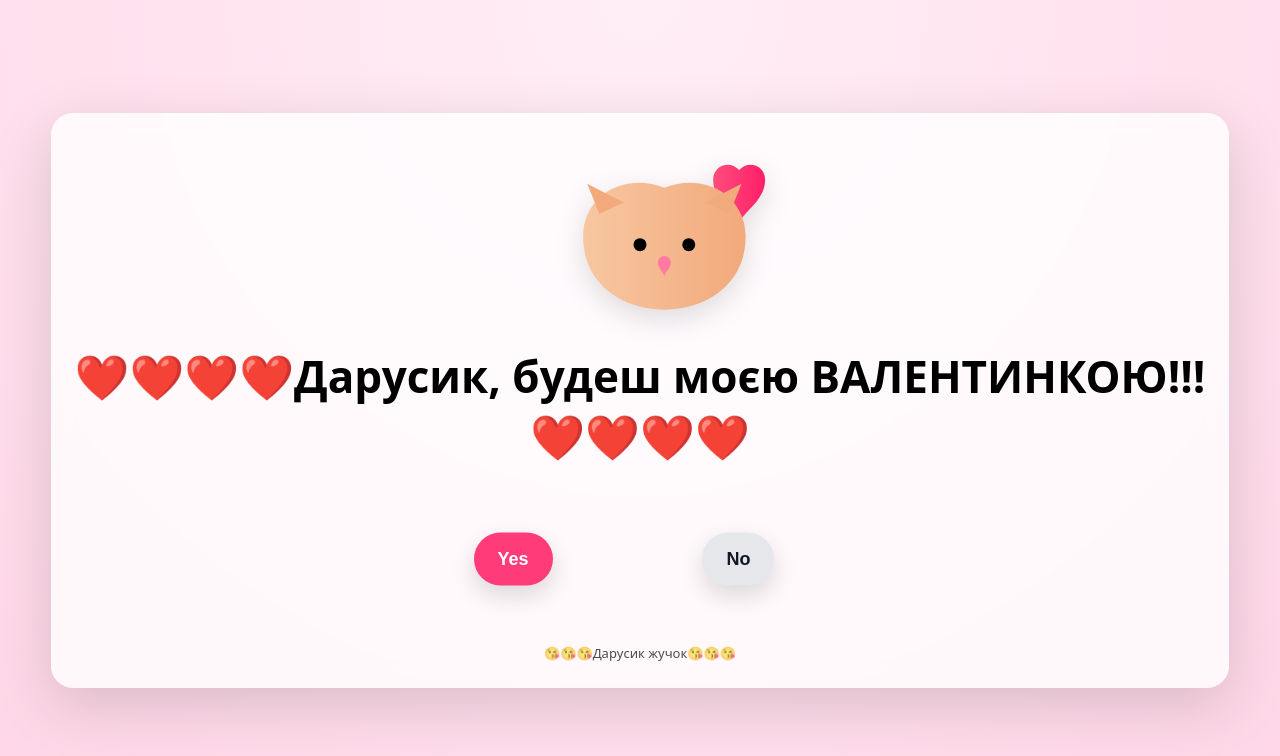
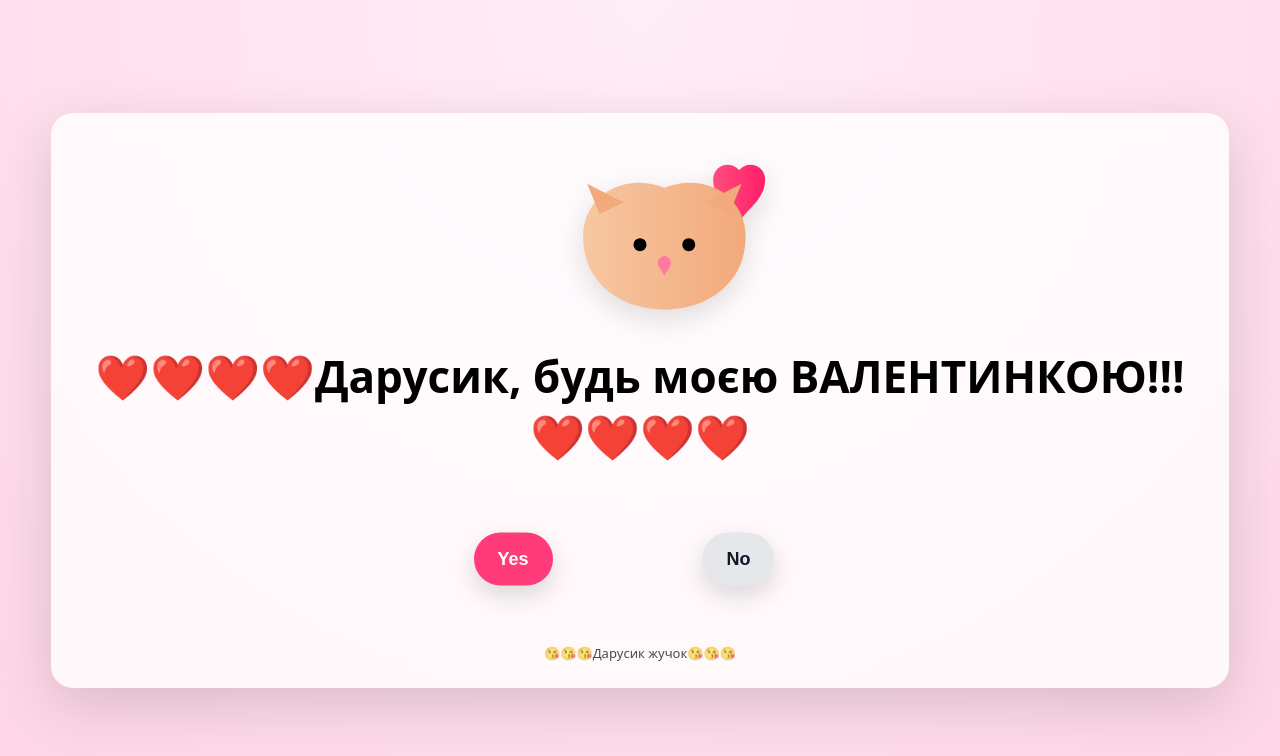
Before and after one commit to Sweex99/val, a plain HTML site: page index.html in a window 1280 px wide. Drawn offline with nearby package versions, Linux system fonts and the light colour scheme.

Commit message:
Correct typo in header text

```diff
--- a/index.html
+++ b/index.html
@@ -171,7 +171,7 @@
             fill="#ff7aa2"/>
     </svg>
 
-    <h1>❤️❤️❤️❤️Дарусик, будеш моєю ВАЛЕНТИНКОЮ!!!❤️❤️❤️❤️</h1>
+    <h1>❤️❤️❤️❤️Дарусик, будь моєю ВАЛЕНТИНКОЮ!!!❤️❤️❤️❤️</h1>
 
     <section class="button-zone" id="zone">
       <button id="yesBtn">Yes</button>
```
